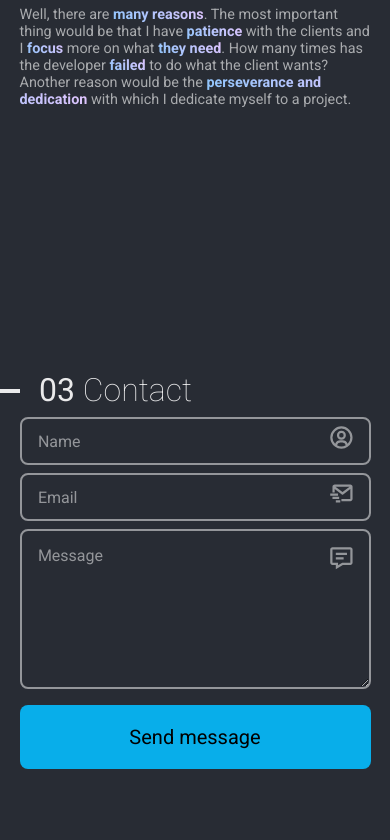
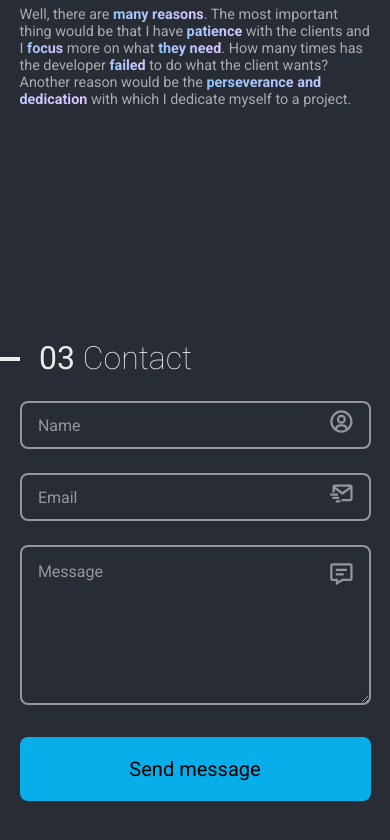
Before and after one commit to KiLLg0r/Portfolio, a React (Create React App) app: page / in a window 390 px wide. Shown: the part 1611-2451 px from the top of the page. Built offline with nearby package versions, Linux system fonts and the light colour scheme.

Commit message:
Added about page

```diff
--- a/src/assets/css/main.css
+++ b/src/assets/css/main.css
@@ -223,14 +223,14 @@
 }
 #contact .wrapper.first-w {
   grid-template-columns: repeat(2, 1fr);
-  gap: 1rem;
+  gap: 2rem;
 }
 #contact .f-wrapper {
   position: relative;
   display: flex;
   height: 3rem;
   width: 100%;
-  margin-block: 0.5rem;
+  margin-block: 1rem;
 }
 #contact .f-wrapper .label {
   position: absolute;
@@ -324,6 +324,9 @@
 @media screen and (max-width: 930px) {
   #contact .wrapper {
     display: block;
+  }
+  #contact .f-wrapper {
+    margin-block: 1.5rem;
   }
 
   .line {
--- a/src/assets/scss/_contact.scss
+++ b/src/assets/scss/_contact.scss
@@ -42,7 +42,7 @@
   .wrapper {
     &.first-w {
       grid-template-columns: repeat(2, 1fr);
-      gap: 1rem;
+      gap: 2rem;
     }
   }
 
@@ -51,7 +51,7 @@
     display: flex;
     height: 3rem;
     width: 100%;
-    margin-block: 0.5rem;
+    margin-block: 1rem;
 
     .label {
       position: absolute;
@@ -153,6 +153,9 @@
     .wrapper {
       display: block;
     }
+    .f-wrapper {
+      margin-block: 1.5rem;
+    }
   }
   .line {
     left: -0.5rem;
```
Also changed, not shown: 1 other file (tests, documents, lock files or other folders).
